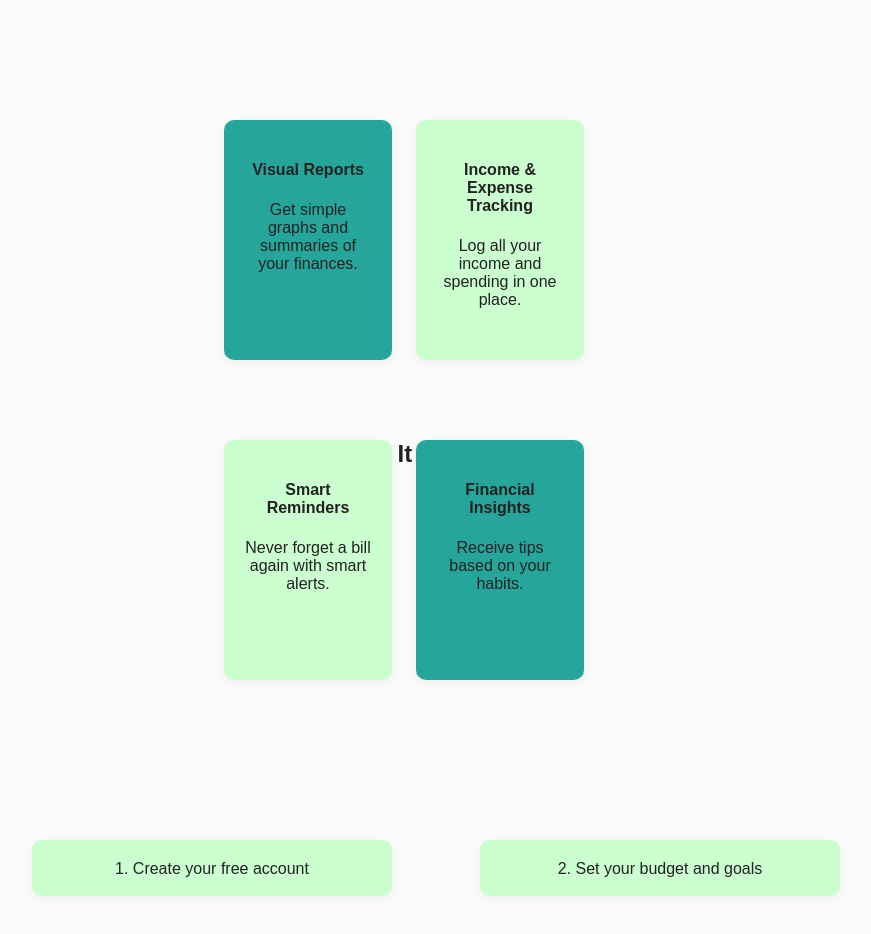
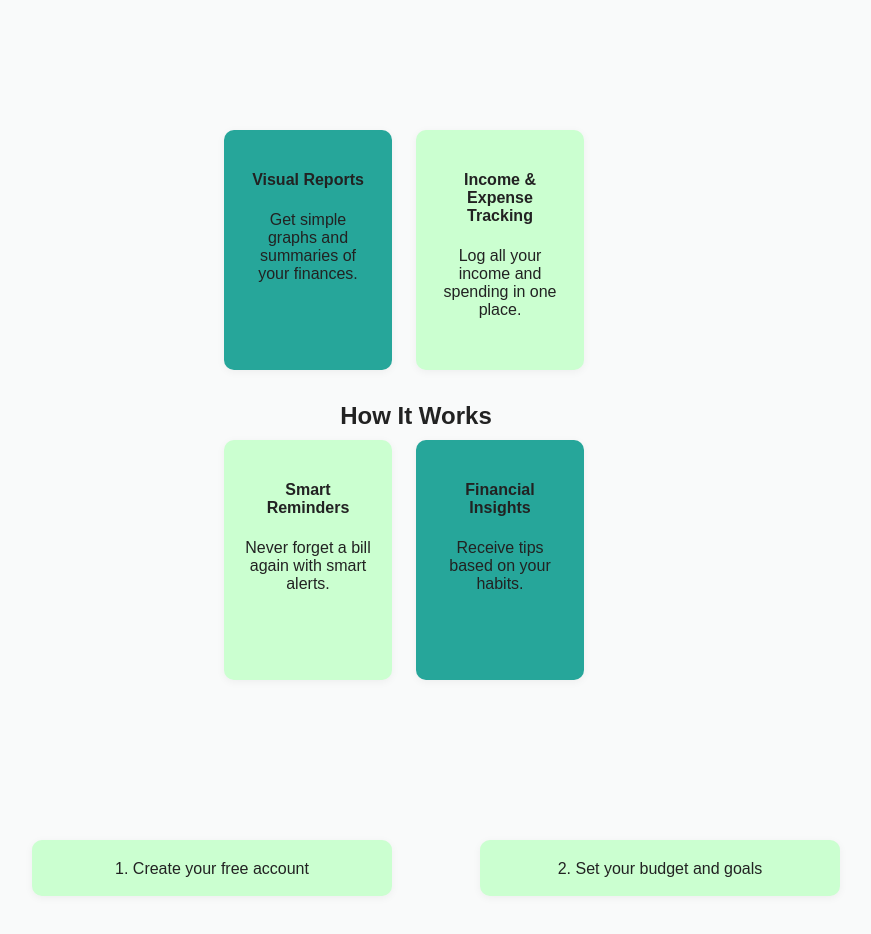
Before and after one commit to adedejiisa/Kode-camp-5.0, a plain HTML site: page index.html in a window 1280 px wide. Shown: the part 680-1614 px from the top of the page, without its empty margins (224-1095 px from the left). Drawn offline with Linux system fonts and the light colour scheme.

Commit message:
Update style.css

```diff
--- a/style.css
+++ b/style.css
@@ -1,4 +1,103 @@
-  body {
+/* body{
+    background-color: #e5e5e5;
+    margin-right: 5%;
+    margin-left: 5%;
+    margin-top: 5%;
+    align-items: center;
+    height:98%;
+    font-family: Arial, sans-serif;
+
+}
+
+
+main{
+    background-color: #d9bd32;
+    border:  3px solid #f31212;
+    width: 90%;
+    height: 100%;
+    position: absolute;
+   overflow: hidden;
+}
+.container{
+    margin-left: 5%;
+    margin-right: 5%;
+    margin-top: 5%;
+    background-color: #e5e5e5;
+
+
+}
+#img{
+    height: 70%;
+    position: absolute;
+    left: 10%;
+    bottom:30%;
+    width: 40%;
+    top: 20%;
+    border-radius: 50%;
+
+
+
+}
+.image{
+    border-radius: 20px;
+    align-items: center;
+    background-color: white;
+    position: absolute;
+    top: 10%;
+    left: 10%;
+    bottom: 0%;
+    width: 50%;
+    text-align: center;
+    background-color: #dde2e7;
+}
+.login{
+    border-radius: 20px;
+    align-items: center;
+    background-color: white;
+    position: absolute;
+    top: 10%;
+    right: 10%;
+    bottom: 0%;
+    width: 50%;
+    text-align: center;
+}
+
+
+.input{
+    background-color: #dde2e7;
+    width: 70%;
+    padding:10px 20px;
+    border: none;
+    border-radius: 10px;
+}
+.crtbtn{
+    background-color: #f9ed32;
+    padding: 10px 35px;
+    border: none;
+    font-size: 20px;
+}
+.text{
+    margin-left: 12%;
+    text-align:left;
+    opacity: 70%;
+    font-size: small;
+}
+.link{
+    text-decoration: none;
+    color: #d9bd32;
+}
+.opt{
+    background-color: inherit;
+    border: 1px solid rgb(150, 146, 146);
+    border-radius: 10px;
+    padding: 10px 20px;
+
+}
+:root{
+    --color-green-500:#6d33
+} */
+
+     body {
   font-family: Arial, sans-serif;
   margin: 0;
   background-color: #f9fafa;
@@ -32,7 +131,7 @@ section {
   text-align: center;
 }
 
-.features, .how, .testimonials, .faq {
+.Feature, .how, .testimonials, .faq {
   max-width: 1000px;
   margin: auto;
 }
@@ -56,6 +155,7 @@ section {
   top: 100%;
   height: 25%;
   left: 50%;
+  margin-top:10px ;
 }
 .box-2{
     background: #26a69a;
@@ -68,6 +168,7 @@ section {
   top: 100%;
   height: 25%;
   left: 35%;
+  margin-top: 10px;
 
 }
 .box-3{
@@ -249,7 +350,7 @@ a {
     border-radius: 10px;
 }
 #how{
-    margin-top: 30%;
+    margin-top: 27%;
 }
 .box-5{
   background: #26a69a;
```
